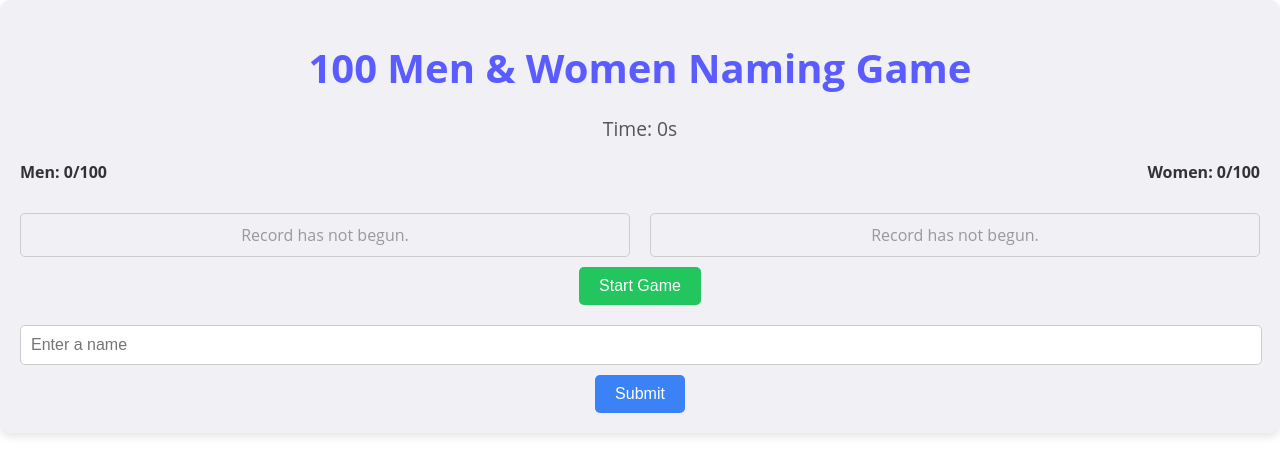
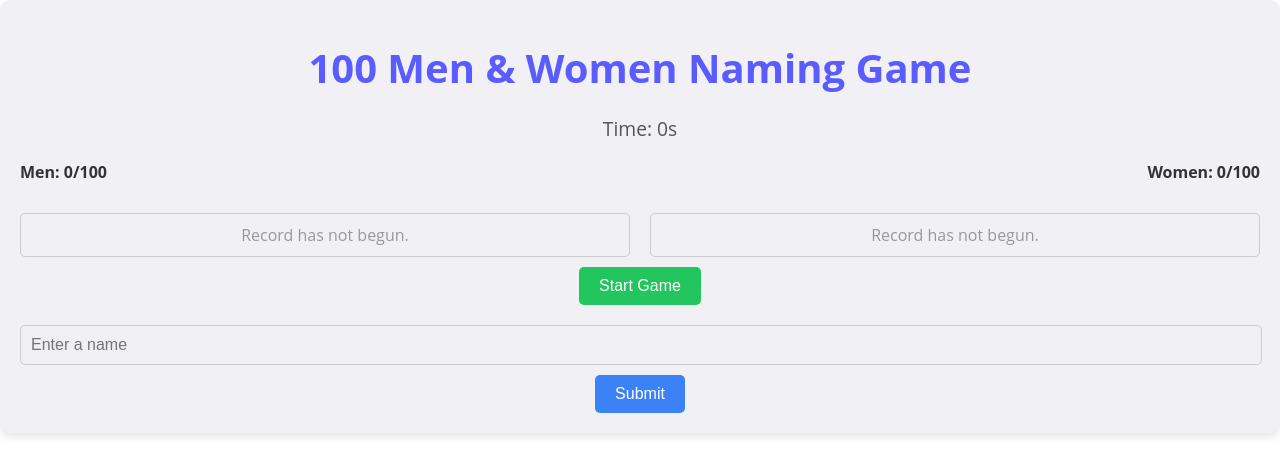
Before and after one commit to ItsTrudeauver/cockandballtorture, a React (Create React App) app: page / in a window 1280 px wide. Shown: the top 476 px of the page. Built offline with nearby package versions, Linux system fonts and the light colour scheme.

Commit message:
Disabled input box when the game is not running

```diff
--- a/public/index.html
+++ b/public/index.html
@@ -10,34 +10,14 @@
       content="Web site created using create-react-app"
     />
     <link rel="apple-touch-icon" href="%PUBLIC_URL%/logo192.png" />
-    <!--
-      manifest.json provides metadata used when your web app is installed on a
-      user's mobile device or desktop. See https://developers.google.com/web/fundamentals/web-app-manifest/
-    -->
+
     <link rel="manifest" href="%PUBLIC_URL%/manifest.json" />
-    <!--
-      Notice the use of %PUBLIC_URL% in the tags above.
-      It will be replaced with the URL of the `public` folder during the build.
-      Only files inside the `public` folder can be referenced from the HTML.
 
-      Unlike "/favicon.ico" or "favicon.ico", "%PUBLIC_URL%/favicon.ico" will
-      work correctly both with client-side routing and a non-root public URL.
-      Learn how to configure a non-root public URL by running `npm run build`.
-    -->
     <title>The Name Game</title>
   </head>
   <body>
-    <noscript>You need to enable JavaScript to run this app.</noscript>
+
     <div id="root"></div>
-    <!--
-      This HTML file is a template.
-      If you open it directly in the browser, you will see an empty page.
 
-      You can add webfonts, meta tags, or analytics to this file.
-      The build step will place the bundled scripts into the <body> tag.
-
-      To begin the development, run `npm start` or `yarn start`.
-      To create a production bundle, use `npm run build` or `yarn build`.
-    -->
   </body>
 </html>
--- a/src/App.js
+++ b/src/App.js
@@ -387,6 +387,7 @@
         <input
           type="text"
           value={name}
+          disabled={!isRunning}
           onChange={(e) => setName(e.target.value)}
           placeholder="Enter a name"
           style={{
```
